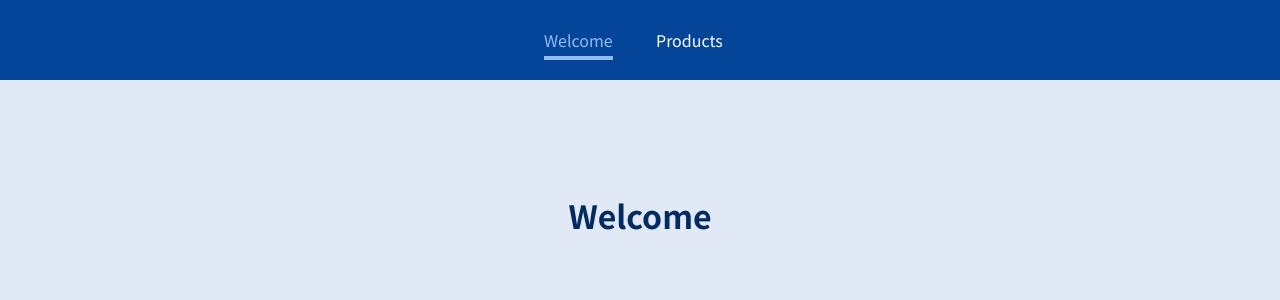
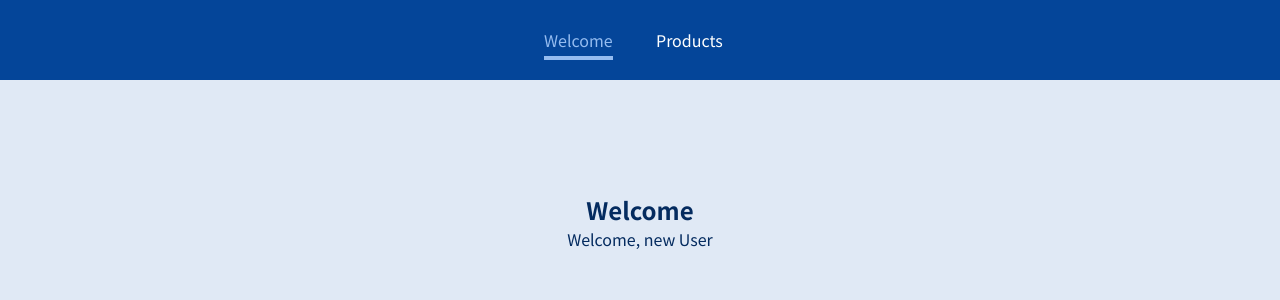
Before and after one commit to AndreLacerda8/learning_reactjs12, a JavaScript app: page /welcome/new-user in a window 1280 px wide. Shown: the top 300 px of the page. Built offline with nearby package versions, Linux system fonts and the light colour scheme.

Commit message:
use Redirect component

```diff
--- a/src/App.js
+++ b/src/App.js
@@ -1,4 +1,4 @@
-import { Route, Switch } from 'react-router-dom'
+import { Redirect, Route, Switch } from 'react-router-dom'
 import { MainHeader } from './components/MainHeader'
 import { ProductDetail } from './pages/ProductDetail'
 import { Products } from './pages/Products'
@@ -10,6 +10,9 @@
       <MainHeader />
       <main>
         <Switch>
+          <Route path='/' exact>
+            <Redirect to='/welcome' />
+          </Route>
           <Route path='/welcome'>
             <Welcome />
           </Route>
--- a/src/pages/Welcome.js
+++ b/src/pages/Welcome.js
@@ -1,5 +1,12 @@
+import { Route } from 'react-router-dom'
+
 export function Welcome(){
   return(
-    <h1>Welcome</h1>
+    <section>
+      <h1>Welcome</h1>
+      <Route path='/welcome/new-user'>
+        <p>Welcome, new User</p>
+      </Route>
+    </section>
   )
 }
```
Also changed, not shown: 1 other file (tests, documents, lock files or other folders).
